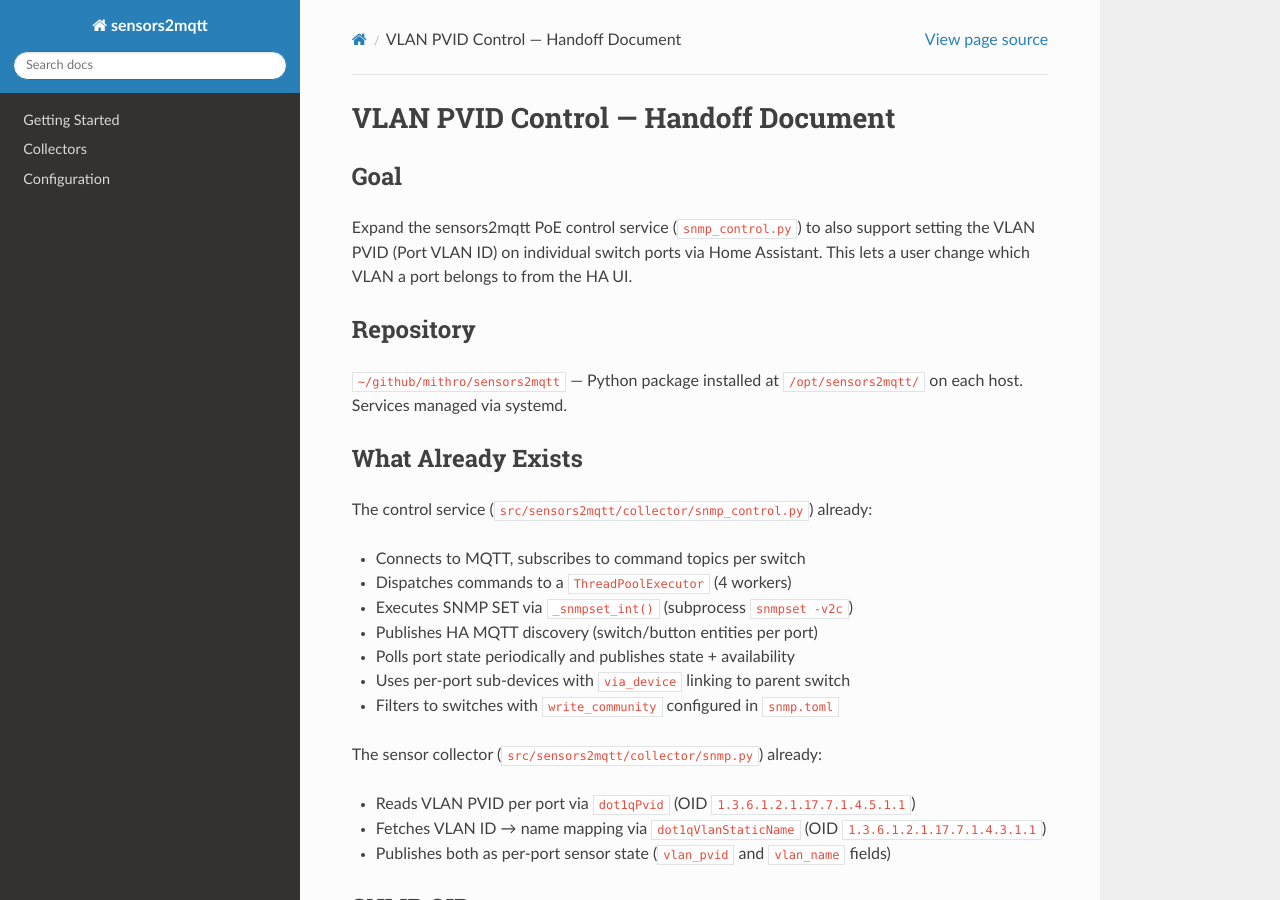
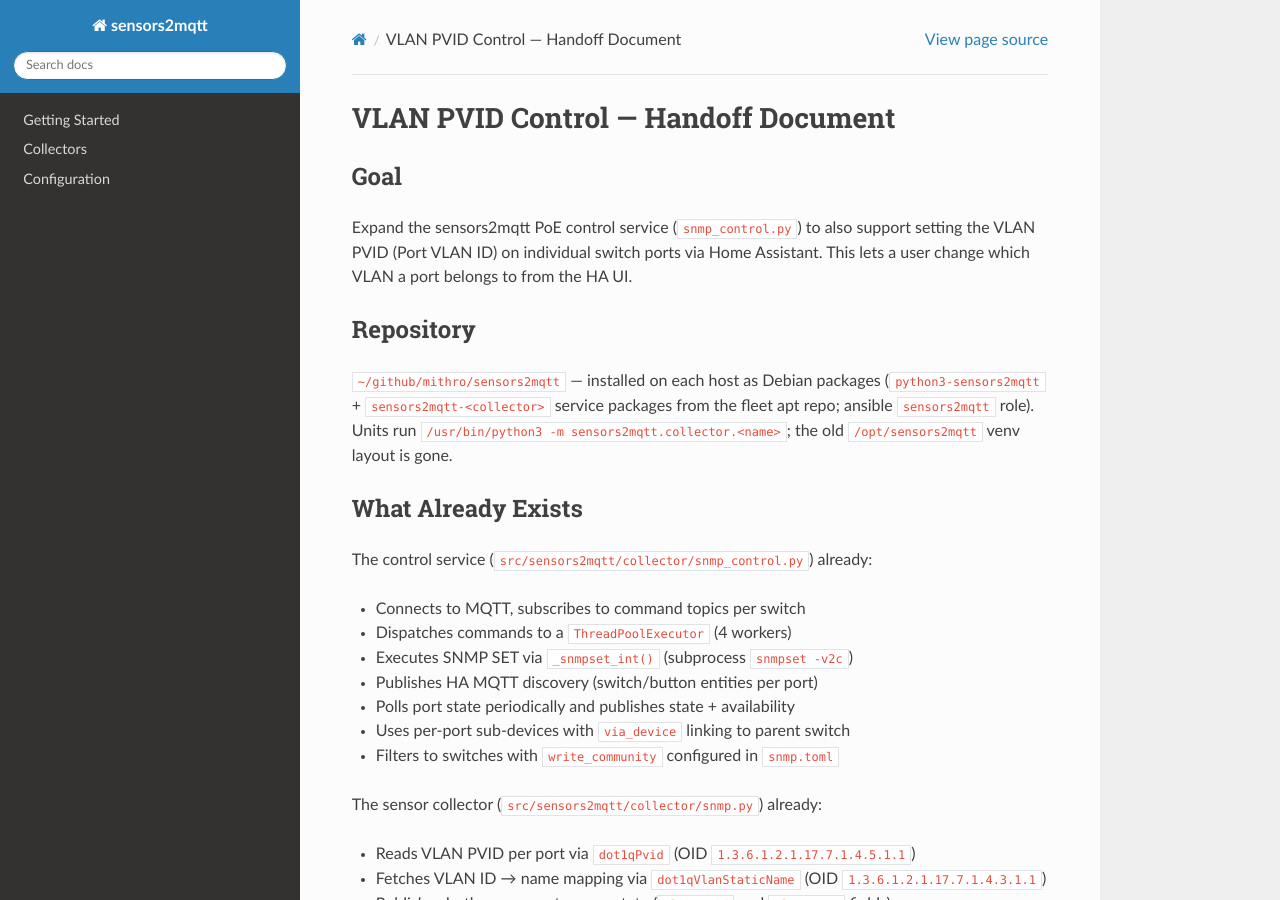
Before and after one commit to mithro/sensors2mqtt, a Sphinx documentation site: the page built from docs/vlan-pvid-control-handoff.md, in a window 1280 px wide and 900 px high. Built offline with Sphinx 7.4.7 and the Read the Docs theme 3.1.0, drawn with Linux system fonts in a browser that asks for light colours.

Commit message:
Remove legacy /opt/sensors2mqtt venv install targets; docs point at the debs
Production has been the Debian packages (python3-sensors2mqtt +
sensors2mqtt-<collector>, converged by the ansible sensors2mqtt role)
since 0.3; the units run /usr/bin/python3 -m sensors2mqtt.collector.*.
The make install-{snmp,local,ipmi} targets still built a uv venv under
/opt/sensors2mqtt, which is both dead weight and a trap: unattended-
upgrades removing python3.13 on 2026-08-28 orphaned every such venv on
ten64 (birdsnet-dash broke that way). The stale /opt dirs on ten64 and
big-storage are unreferenced leftovers of these targets.

Co-Authored-By: Claude Fable 5 <noreply@anthropic.com>
Claude-Session: https://claude.ai/code/session_01R6omucZrxCczocEC1gYSdj

```diff
--- a/docs/vlan-pvid-control-handoff.md
+++ b/docs/vlan-pvid-control-handoff.md
@@ -8,8 +8,11 @@ Assistant. This lets a user change which VLAN a port belongs to from the HA UI.
 
 ## Repository
 
-`~/github/mithro/sensors2mqtt` — Python package installed at `/opt/sensors2mqtt/`
-on each host. Services managed via systemd.
+`~/github/mithro/sensors2mqtt` — installed on each host as Debian packages
+(`python3-sensors2mqtt` + `sensors2mqtt-<collector>` service packages from the
+fleet apt repo; ansible `sensors2mqtt` role). Units run
+`/usr/bin/python3 -m sensors2mqtt.collector.<name>`; the old `/opt/sensors2mqtt`
+venv layout is gone.
 
 ## What Already Exists
 
```
Also changed, not shown: 1 other file.
